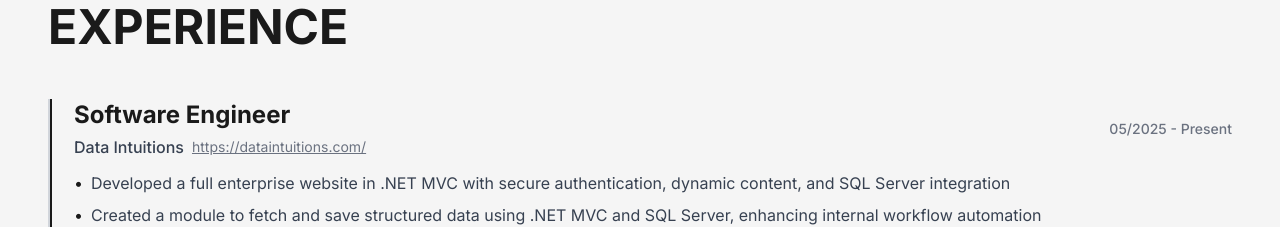
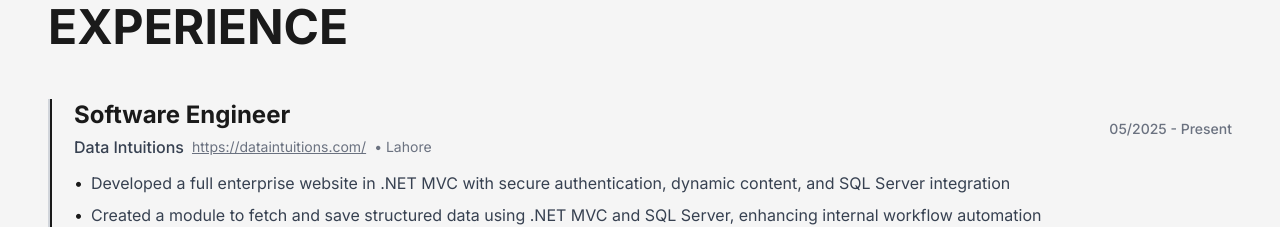
Before and after one commit to codelgc/portfolio, a Next.js app: page / in a window 1280 px wide. Shown: the part 1720-1947 px from the top of the page. Built offline with nearby package versions, Linux system fonts and the light colour scheme; a web font is replaced by a local one.

Commit message:
updated deploy error

```diff
--- a/components/Experience.tsx
+++ b/components/Experience.tsx
@@ -13,6 +13,7 @@ export default function Experience() {
       company: "Data Intuitions",
       period: "05/2025 - Present",
       website: "https://dataintuitions.com/",
+      location: "Lahore",
       achievements: [
         "Developed a full enterprise website in .NET MVC with secure authentication, dynamic content, and SQL Server integration",
         "Created a module to fetch and save structured data using .NET MVC and SQL Server, enhancing internal workflow automation",
```
